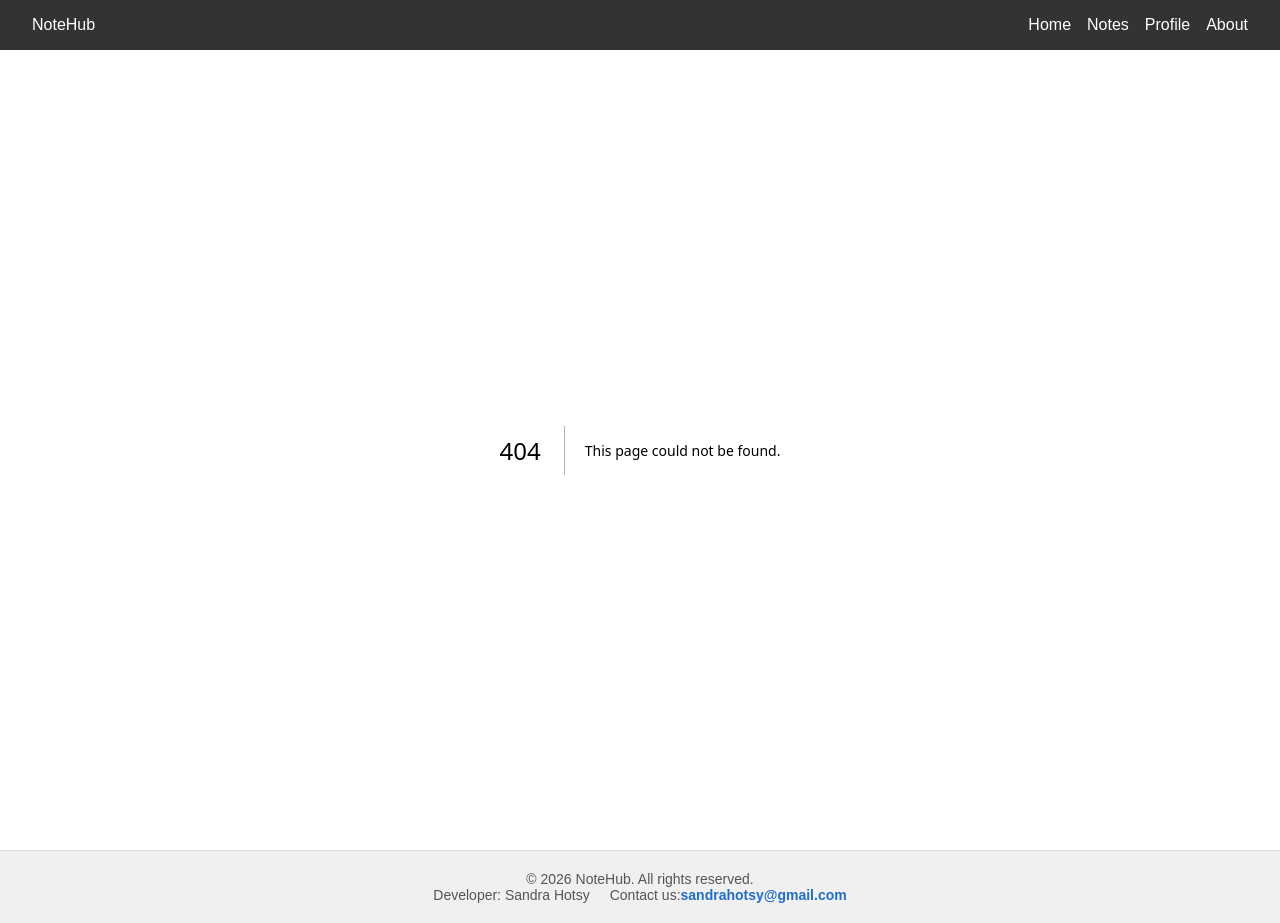
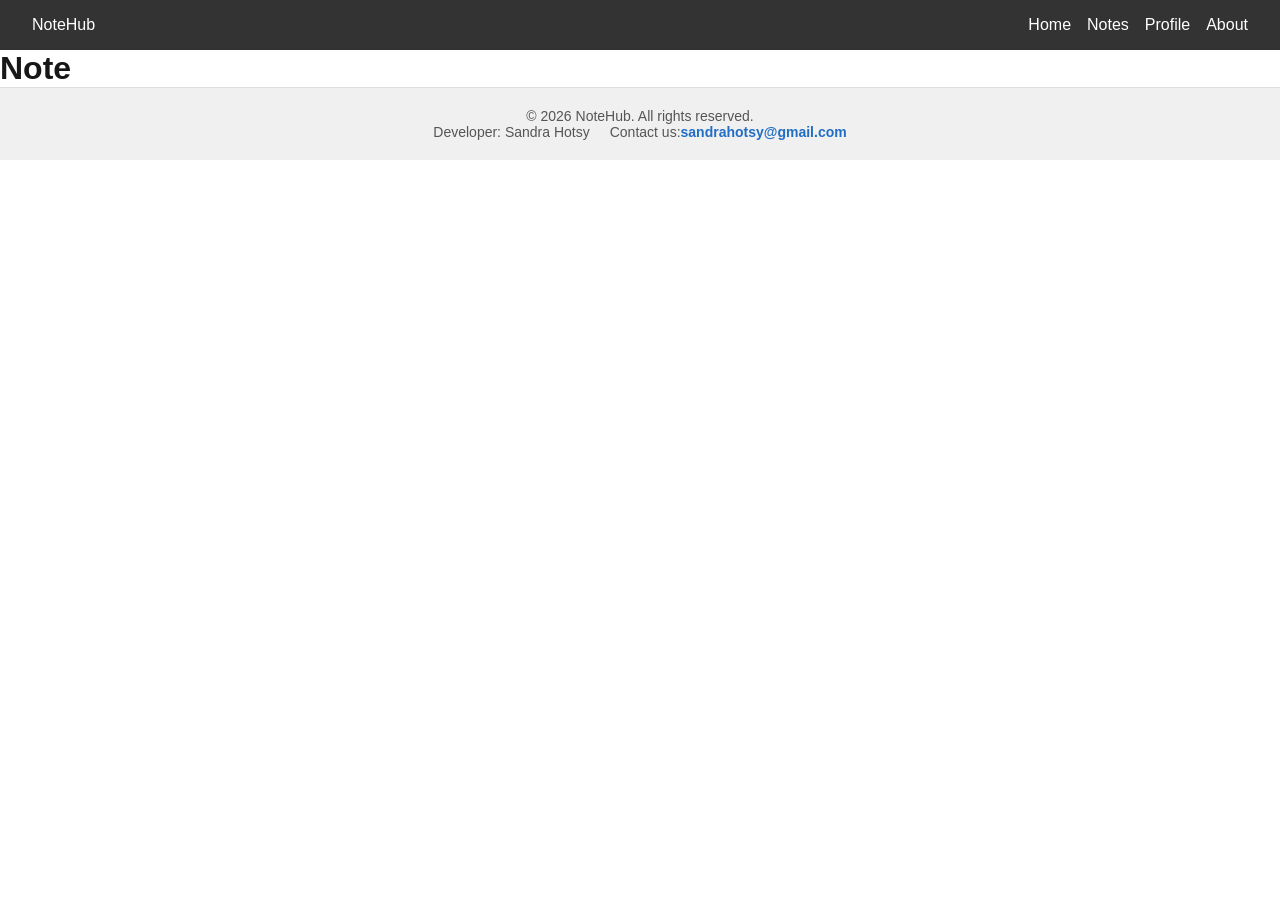
Before and after one commit to oleksandrahotsyn/07-routing-nextjs, a Next.js app: page /notes/1 in a window 1280 px wide. Before the commit this address had no page. After the commit the page ends 800 px from the top, so only its background shows below. Built offline with nearby package versions, Linux system fonts and the light colour scheme.

Commit message:
add [id]

```diff
--- /dev/null
+++ b/app/notes/[id]/page.tsx
@@ -0,0 +1,14 @@
+interface NoteProps{
+    params: Promise<{id: string}>
+}
+
+async function Note({ params }: NoteProps) {
+    const { id } = await params;
+    return (
+        <div>
+            <h1>Note</h1>
+        </div>
+    )
+}
+
+export default Note;
--- a/app/notes/page.tsx
+++ b/app/notes/page.tsx
@@ -1,6 +1,6 @@
 import NoteList from "@/components/NoteList/NoteList";
 import { getNotes } from "@/lib/api";
-import { HydrationBoundary } from "@tanstack/react-query";
+import { HydrationBoundary, QueryClient, dehydrate } from "@tanstack/react-query";
 
 async function Notes() {
   const data = await getNotes();
```
